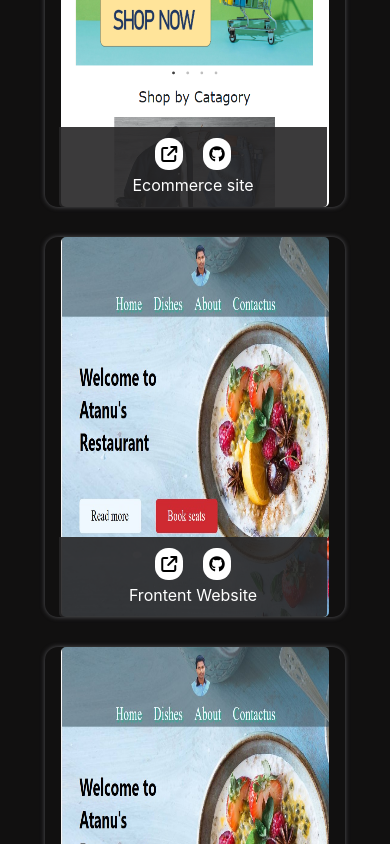
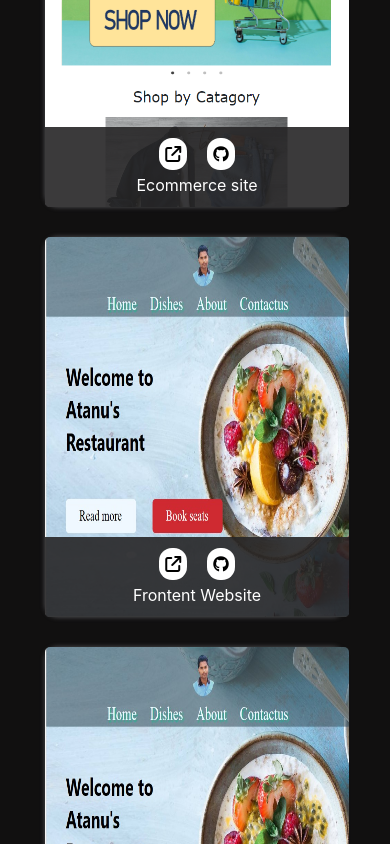
Before and after one commit to AtanuG123/portfolio, a React (Create React App) app in the folder my-app/: page / in a window 390 px wide. Shown: the part 3740-4584 px from the top of the page. Built offline with nearby package versions, Linux system fonts and the light colour scheme.

Commit message:
style changes

```diff
--- a/my-app/src/component/myproject.css
+++ b/my-app/src/component/myproject.css
@@ -72,11 +72,11 @@
   */
 
   .descriptionproject {
-    width: 16.7rem;
-    margin-left: 0.9rem;
+    width: 19rem;
+    /* margin-left: 0.9rem; */
     margin-bottom: 3rem;
   }
   .projectphoto {
-    width: 16.7rem;
+    width: 19rem;
   }
 }
```
